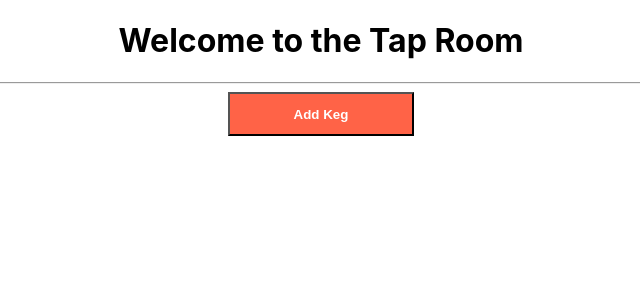
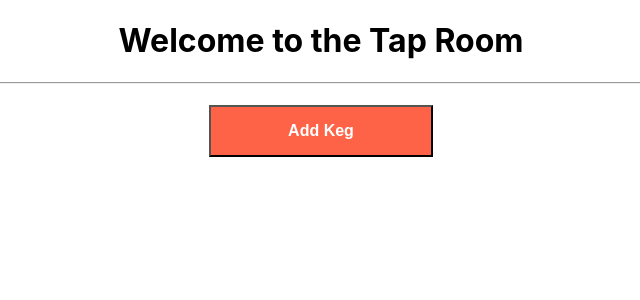
Before and after one commit to TorchAblaze/tap-room-redux, a React (Create React App) app: page / in a window 1280 px wide. Shown: the top 300 px of the page, without its empty margins (319-959 px from the left). Built offline with nearby package versions, Linux system fonts and the light colour scheme.

Commit message:
Add styling

```diff
--- a/src/index.css
+++ b/src/index.css
@@ -9,10 +9,13 @@ body {
 }
 
 button {
+  margin-top: 1%;
   margin-bottom: 1%;
-  padding: 1%;
+  padding: 15px;
   width: 14em;
   color: white;
+  font-family: Arial, Helvetica, sans-serif;
+  font-size: medium;
   font-weight: 900;
   background-color: tomato;
 }
@@ -25,4 +28,6 @@ code {
 input {
   width: 50%;
   padding: 12px 20px;
+  margin-top: 1%;
+  font-size: medium;
 }
```
